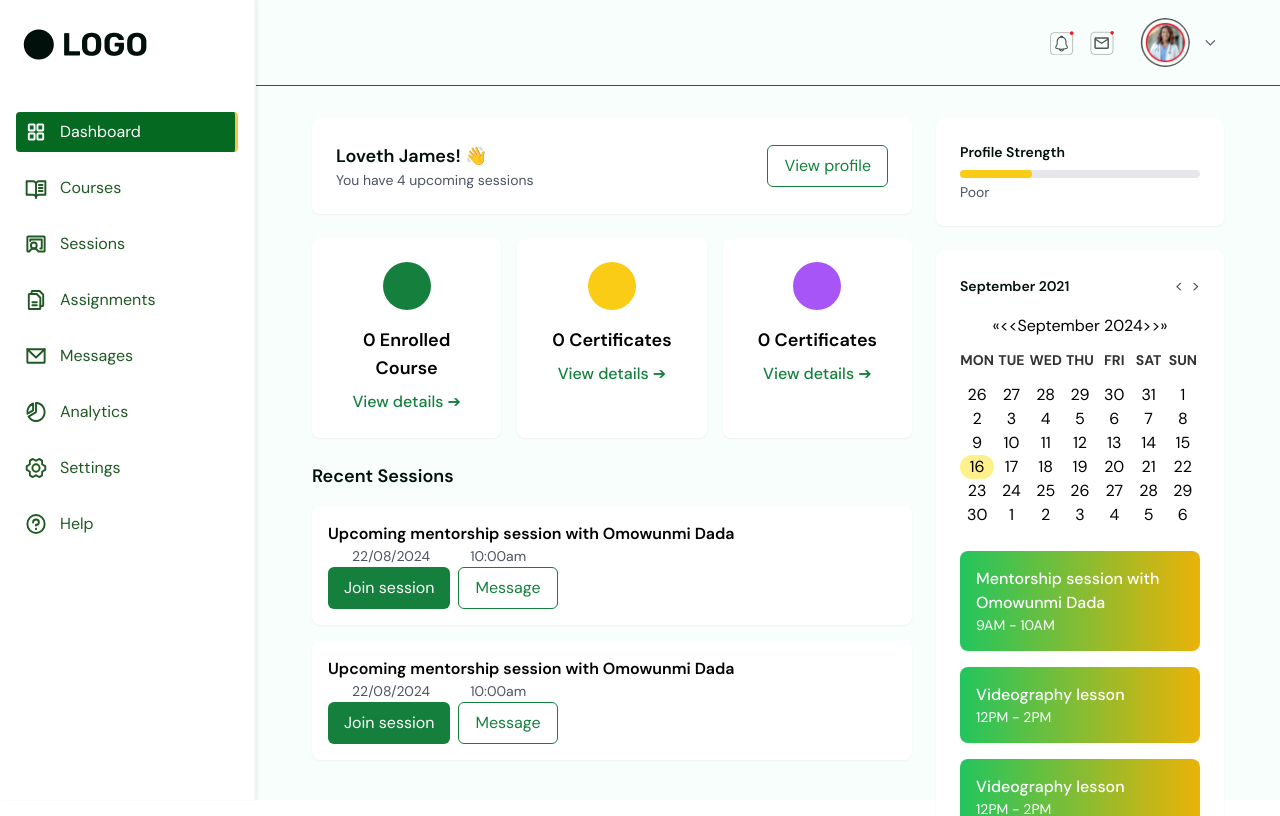
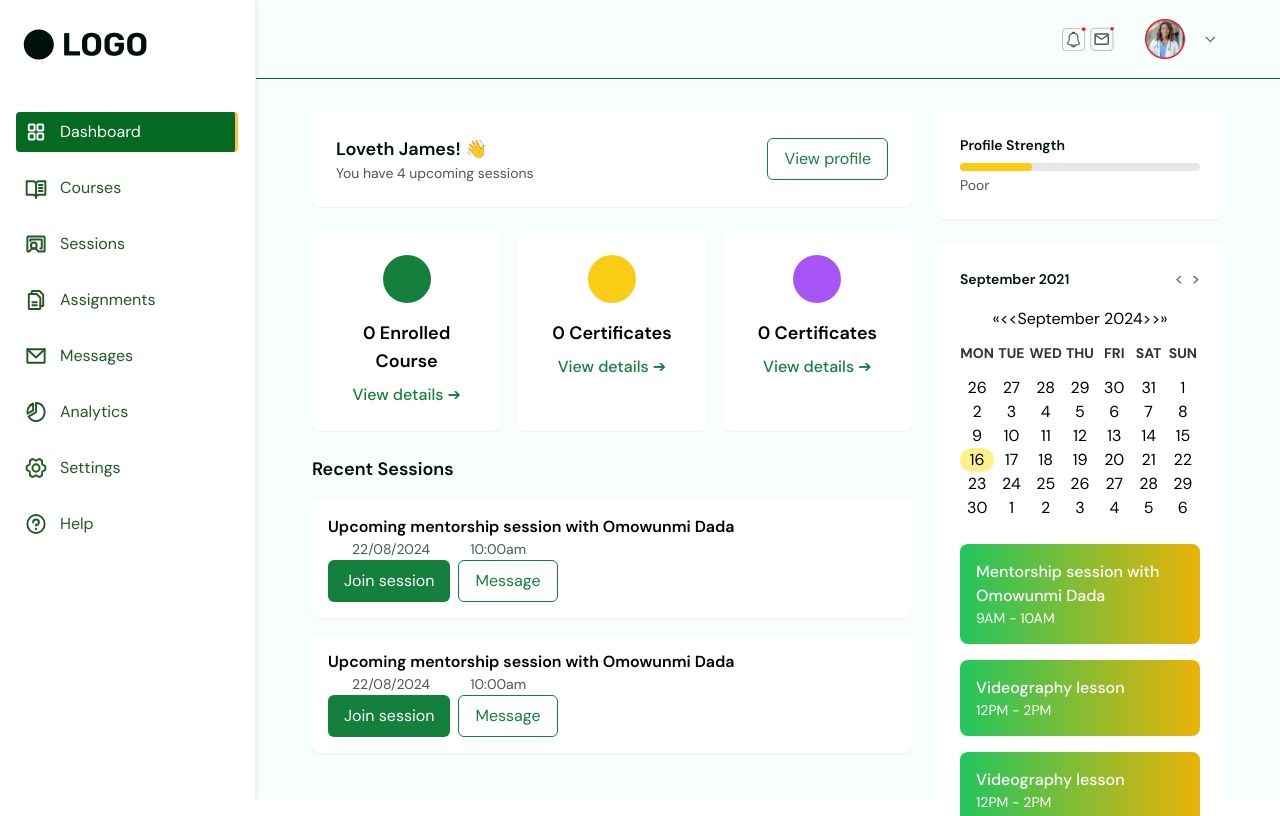
Before and after one commit to Omolara5861/superstar-mentors, a Next.js app: page /mentee-dashboard in a window 1280 px wide. Shown: the top 816 px of the page. Built offline with nearby package versions, Linux system fonts and the light colour scheme.

Commit message:
Fix header

```diff
--- a/src/components/mentee-dashboard/header/Header.tsx
+++ b/src/components/mentee-dashboard/header/Header.tsx
@@ -3,9 +3,9 @@ import Image from "next/image";
 const Header = () => {
     return (
         <header>
-            <div className="py-2 px-6 flex justify-end items-center">
+            <div className="py-1 px-6 flex justify-end items-center">
                 <div className="flex items-center">
-                    <button className="mr-4">
+                    <button className="mr-1">
                         <Image src="/dashboard/notification.svg" alt="Notifications" width={24} height={24} />
                     </button>
                     <button className="mr-4">
```
Also changed, not shown: public/dashboard/profile-pic.png.
